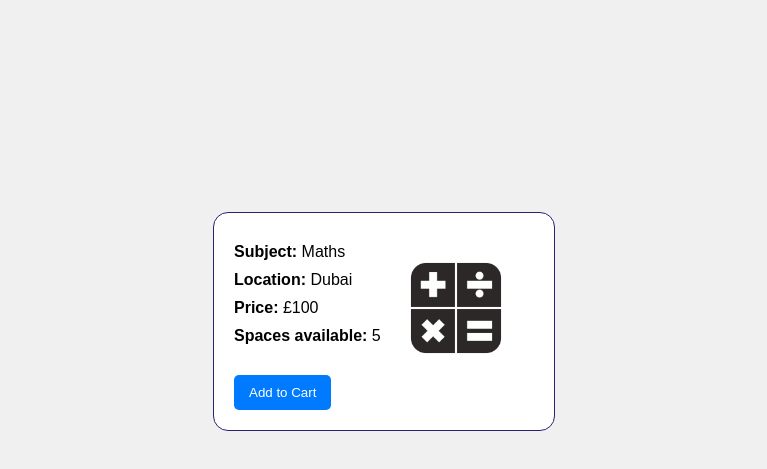
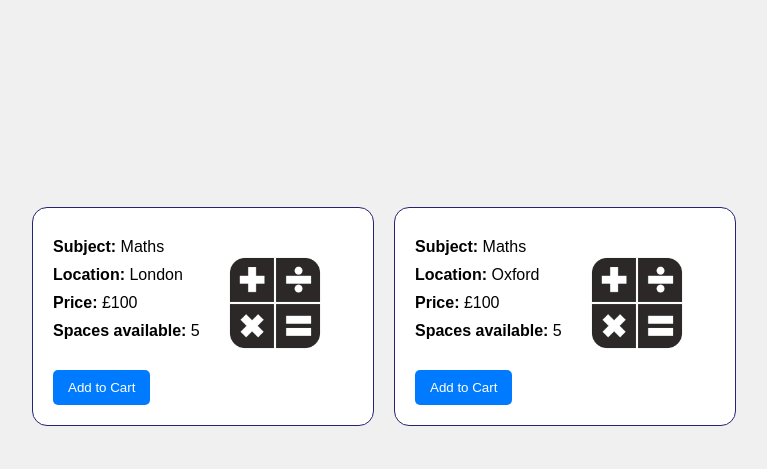
Before and after one commit to DenizIster123/Coursework---Full-Stack-Development, a plain HTML site: page Index.html in a window 1280 px wide. Shown: the part 157-626 px from the top of the page, without its empty margins (256-1023 px from the left). Drawn offline with nearby package versions, Linux system fonts and the light colour scheme.

Commit message:
renamed the activities box and changed the width

```diff
--- a/Index.html
+++ b/Index.html
@@ -16,9 +16,7 @@
         }
 
         #app {
-            width: 100%; /* Make the app div take the full width */
-            max-width: 600px; /* Optional: limit the maximum width */
-            padding: 20px; /* Add some padding around the app */
+            width: 70%; /* Make the app div take the full width */
         }
 
         header {
@@ -48,17 +46,17 @@
             align-items: center;
         }
 
-        .After_School_Activities {
+        .After_School_Activities_box {
             display:flex;
-            width: 50%; /* Use full width of the app div */
+            width: 300px; /* Use full width of the app div */
             padding: 20px;
             border-radius: 15px;
             background-color: white;
             border: 1px solid rgb(38, 35, 112);
-            margin-top: 10px;
+            margin: 10px;
         }
 
-        .After_School_Activities p {
+        .After_School_Activities_box p {
             margin: 10px 0;
             font-size: 16px;
         }
@@ -98,10 +96,20 @@
         </header>
 
         <div class="Activties-panel">
-            <div class="After_School_Activities">
+            <div class="After_School_Activities_box">
                 <div class="activity-details;">
                     <p><strong>Subject:</strong> Maths</p>
-                    <p><strong>Location:</strong> Dubai</p>
+                    <p><strong>Location:</strong> London</p>
+                    <p><strong>Price:</strong> £100</p>
+                    <p><strong>Spaces available:</strong> 5</p>
+                    <button class="add-to-cart-btn" v-on:click="addToCart">Add to Cart</button>
+                </div>
+                <img src="Images/maths.jpg" alt="Math Club" class="Activity-image">
+            </div>
+            <div class="After_School_Activities_box">
+                <div class="activity-details;">
+                    <p><strong>Subject:</strong> Maths</p>
+                    <p><strong>Location:</strong> Oxford</p>
                     <p><strong>Price:</strong> £100</p>
                     <p><strong>Spaces available:</strong> 5</p>
                     <button class="add-to-cart-btn" v-on:click="addToCart">Add to Cart</button>
```
